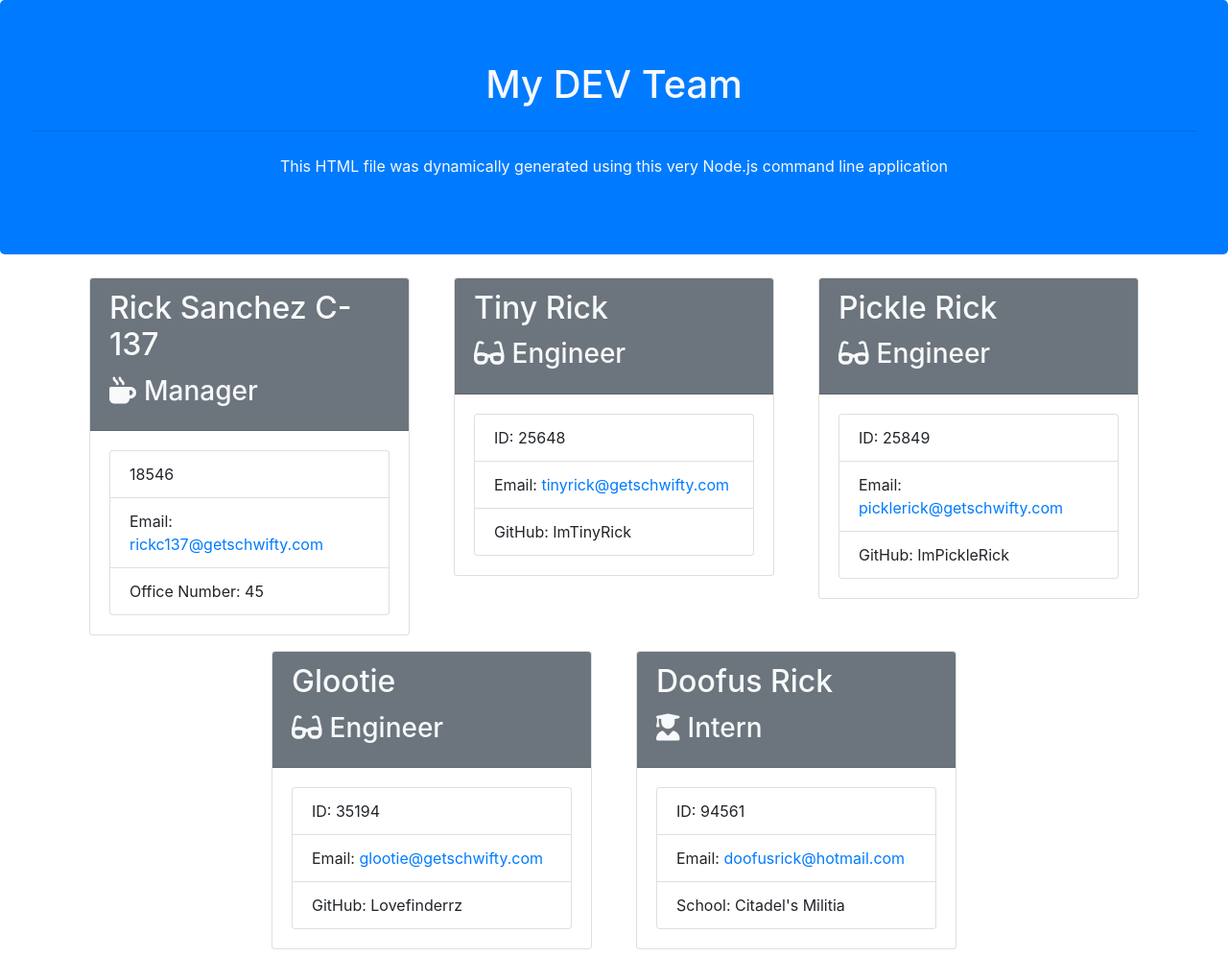
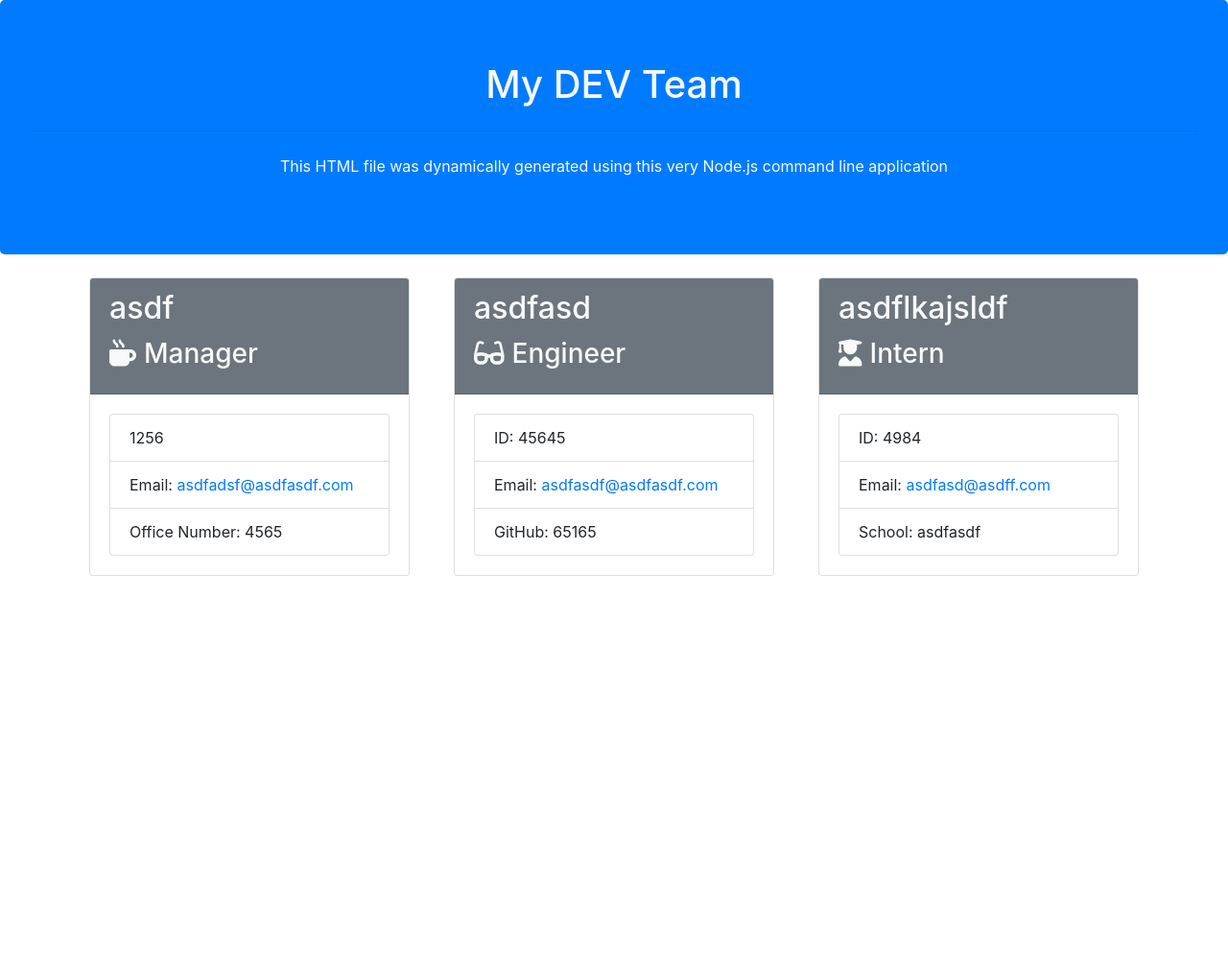
Before and after one commit to DevMike42/Team_Profile_Generator, a website: page docs/index.html in a window 1280 px wide. Shown: the whole page at 96% size. After the commit the page ends 800 px from the top, so only its background shows below. Drawn offline with nearby package versions, Linux system fonts and the light colour scheme.

Commit message:
changed html file

```diff
--- a/docs/index.html
+++ b/docs/index.html
@@ -29,16 +29,16 @@
     <div class="col-4">
         <div class="card employee-card m-2">
           <div class="card-header bg-secondary text-light">
-            <h2 class="card-title">Rick Sanchez C-137</h2>
+            <h2 class="card-title">asdf</h2>
             <h3 class="card-title"><i class="fas fa-mug-hot mr-2"></i>Manager</h3>
           </div>
           <div class="card-body">
             <ul class="list-group">
-              <li class="list-group-item">18546</li>
+              <li class="list-group-item">1256</li>
               <li class="list-group-item">Email:
-                <a href="mailto:rickc137@getschwifty.com">rickc137@getschwifty.com</a>
+                <a href="mailto:asdfadsf@asdfasdf.com">asdfadsf@asdfasdf.com</a>
               </li>
-              <li class="list-group-item">Office Number: 45</li>
+              <li class="list-group-item">Office Number: 4565</li>
             </ul>
           </div>
         </div>
@@ -47,16 +47,16 @@
     <div class="col-4">
         <div class="card employee-card m-2">
           <div class="card-header bg-secondary text-light">
-            <h2 class="card-title">Tiny Rick</h2>
+            <h2 class="card-title">asdfasd</h2>
             <h3 class="card-title"><i class="fas fa-glasses mr-2"></i>Engineer</h3>
           </div>
           <div class="card-body">
             <ul class="list-group">
-              <li class="list-group-item">ID: 25648</li>
+              <li class="list-group-item">ID: 45645</li>
               <li class="list-group-item">Email:
-                <a href="mailto:tinyrick@getschwifty.com">tinyrick@getschwifty.com</a>
+                <a href="mailto:asdfasdf@asdfasdf.com">asdfasdf@asdfasdf.com</a>
               </li>
-              <li class="list-group-item">GitHub: ImTinyRick</li>
+              <li class="list-group-item">GitHub: 65165</li>
             </ul>
           </div>
         </div>
@@ -65,52 +65,16 @@
     <div class="col-4">
         <div class="card employee-card m-2">
           <div class="card-header bg-secondary text-light">
-            <h2 class="card-title">Pickle Rick</h2>
-            <h3 class="card-title"><i class="fas fa-glasses mr-2"></i>Engineer</h3>
-          </div>
-          <div class="card-body">
-            <ul class="list-group">
-              <li class="list-group-item">ID: 25849</li>
-              <li class="list-group-item">Email:
-                <a href="mailto:picklerick@getschwifty.com">picklerick@getschwifty.com</a>
-              </li>
-              <li class="list-group-item">GitHub: ImPickleRick</li>
-            </ul>
-          </div>
-        </div>
-      </div>
-
-    <div class="col-4">
-        <div class="card employee-card m-2">
-          <div class="card-header bg-secondary text-light">
-            <h2 class="card-title">Glootie</h2>
-            <h3 class="card-title"><i class="fas fa-glasses mr-2"></i>Engineer</h3>
-          </div>
-          <div class="card-body">
-            <ul class="list-group">
-              <li class="list-group-item">ID: 35194</li>
-              <li class="list-group-item">Email:
-                <a href="mailto:glootie@getschwifty.com">glootie@getschwifty.com</a>
-              </li>
-              <li class="list-group-item">GitHub: Lovefinderrz</li>
-            </ul>
-          </div>
-        </div>
-      </div>
-
-    <div class="col-4">
-        <div class="card employee-card m-2">
-          <div class="card-header bg-secondary text-light">
-            <h2 class="card-title">Doofus Rick</h2>
+            <h2 class="card-title">asdflkajsldf</h2>
             <h3 class="card-title"><i class="fas fa-user-graduate mr-2"></i>Intern</h3>
           </div>
           <div class="card-body">
             <ul class="list-group">
-              <li class="list-group-item">ID: 94561</li>
+              <li class="list-group-item">ID: 4984</li>
               <li class="list-group-item">Email:
-                <a href="mailto:doofusrick@hotmail.com">doofusrick@hotmail.com</a>
+                <a href="mailto:asdfasd@asdff.com">asdfasd@asdff.com</a>
               </li>
-              <li class="list-group-item">School: Citadel's Militia</li>
+              <li class="list-group-item">School: asdfasdf</li>
             </ul>
           </div>
         </div>
```
